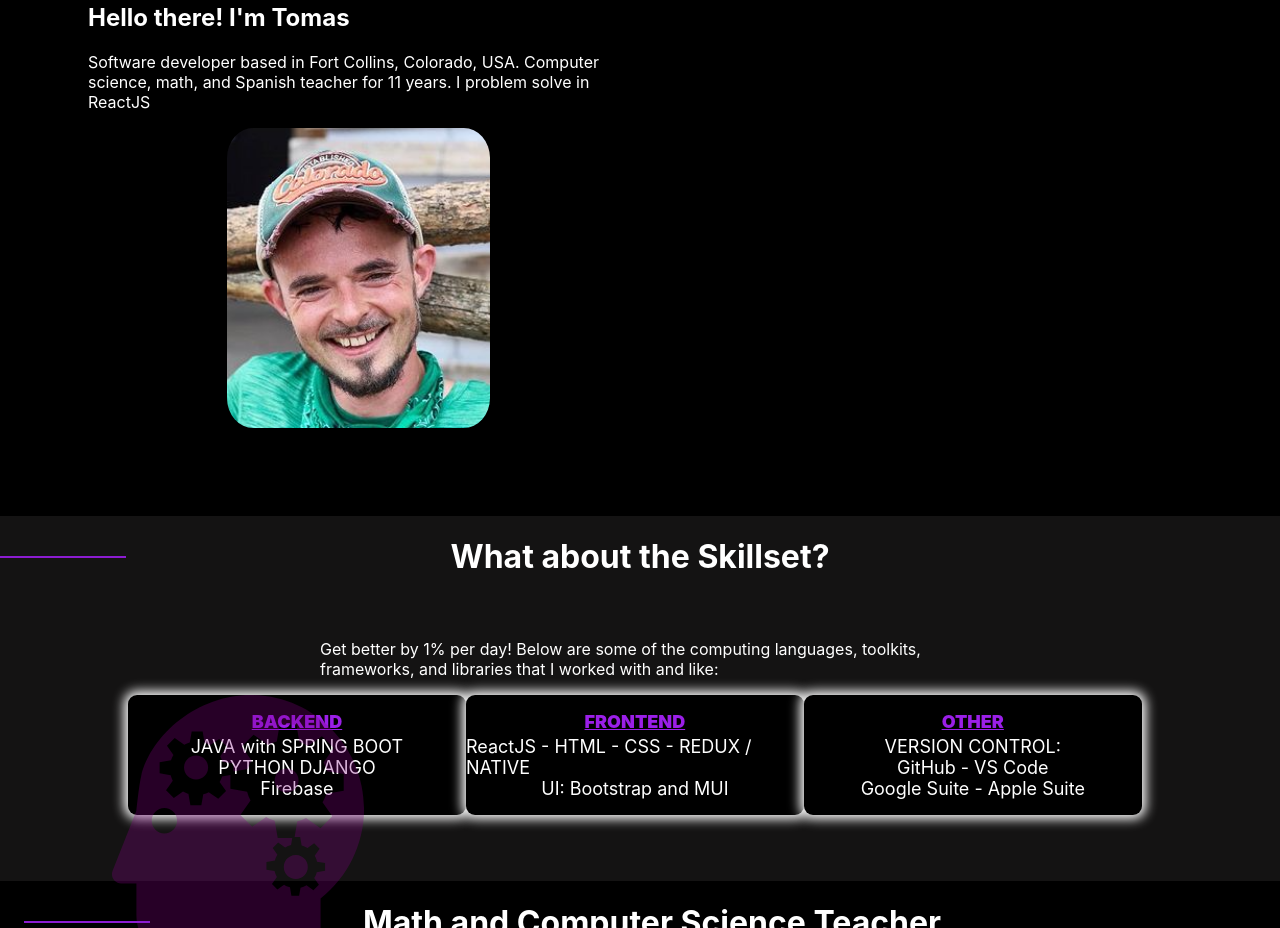
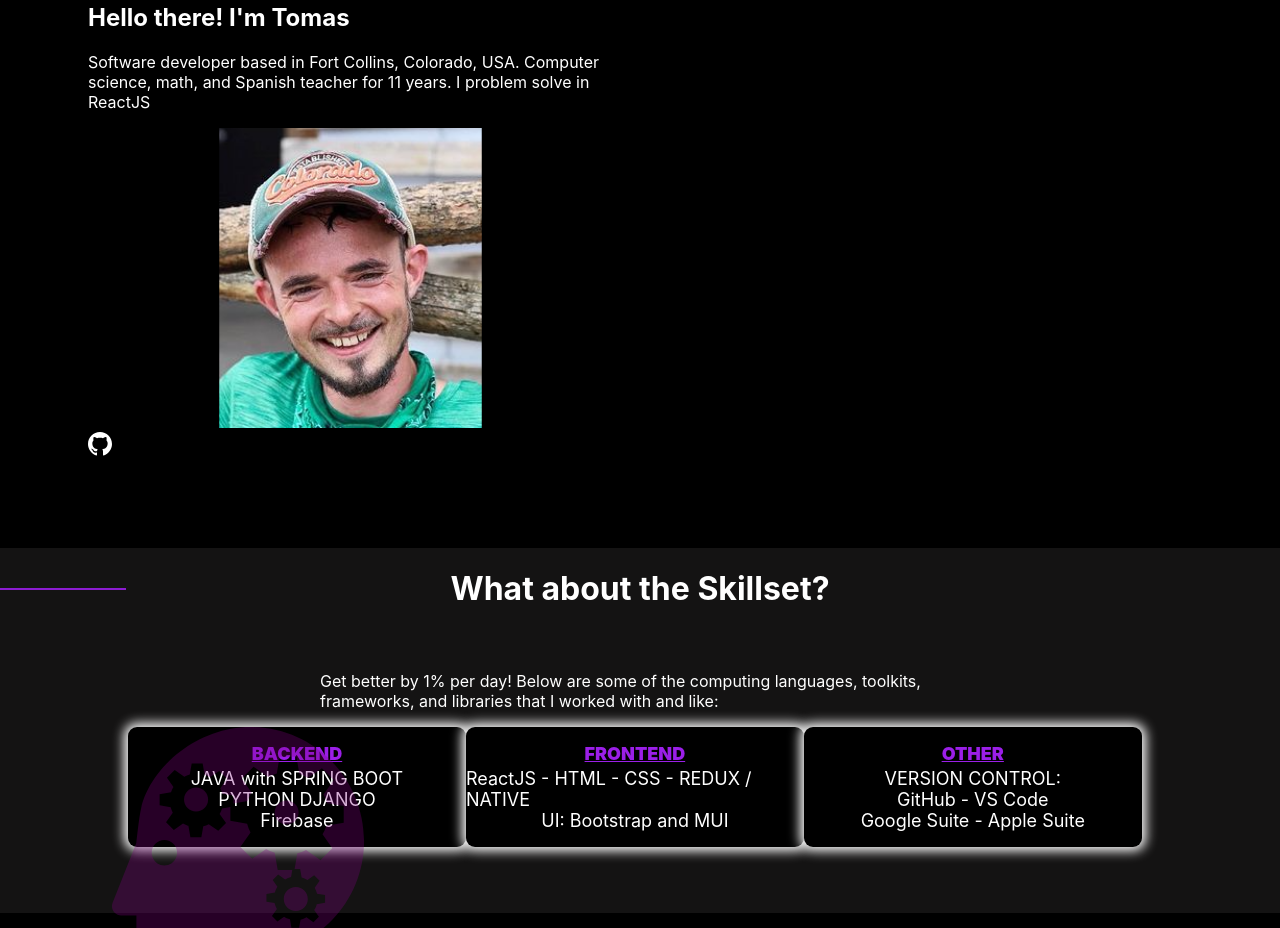
Before and after one commit to RThemian/react-portfolio-website, a React (Create React App) app: page / in a window 1280 px wide. Shown: the part 920-1848 px from the top of the page. Built offline with nearby package versions, Linux system fonts and the light colour scheme.

Commit message:
update 3

```diff
--- a/src/components/About/About.js
+++ b/src/components/About/About.js
@@ -1,6 +1,7 @@
 import classes from './About.module.css'
 import PageHeader from '../PageHeader/PageHeader';
 import profileMe from './../../images/profileMe.PNG'
+import gitHubIcon from './../../images/gitHubIcon.svg'
 
 const About = () => {
     return (
@@ -14,9 +15,20 @@ const About = () => {
                         Computer science, math, and Spanish teacher for 11 years.
                         I problem solve in ReactJS
                     </p>
+
+
+
                     <div className={classes.Photo}>
                         <img className={classes.Me} src ={profileMe} alt = 'me'></img>
                     </div>
+                    <div className={classes.GitHub}>
+                        <a href="https://github.com/RThemian" target="_blank" rel="noreferrer">
+                            <img className={classes.Me} src ={gitHubIcon} alt = 'gitHub'></img>
+                        </a>
+                    </div>
+
+
+
                 </div>
             </div>
         </div>
--- a/src/components/About/About.module.css
+++ b/src/components/About/About.module.css
@@ -20,12 +20,18 @@
 }
 
 .AboutMe .Container .Photo {
-    display: flex;
-    justify-content: center;
+    display: inline-flex;
+    justify-content:space-between;
+
+
 }
+
 
 .AboutMe .Container .Photo .Me {
     height: 300px;
     border-radius: 10%;
-    display: flex;
+    display: inline-block;
+    padding-inline: 50%;
+    padding-right: 50%;
+
 }
```
Also changed, not shown: src/images/gitHubIcon.svg (added), 1 other file (tests, documents, lock files or other folders).
